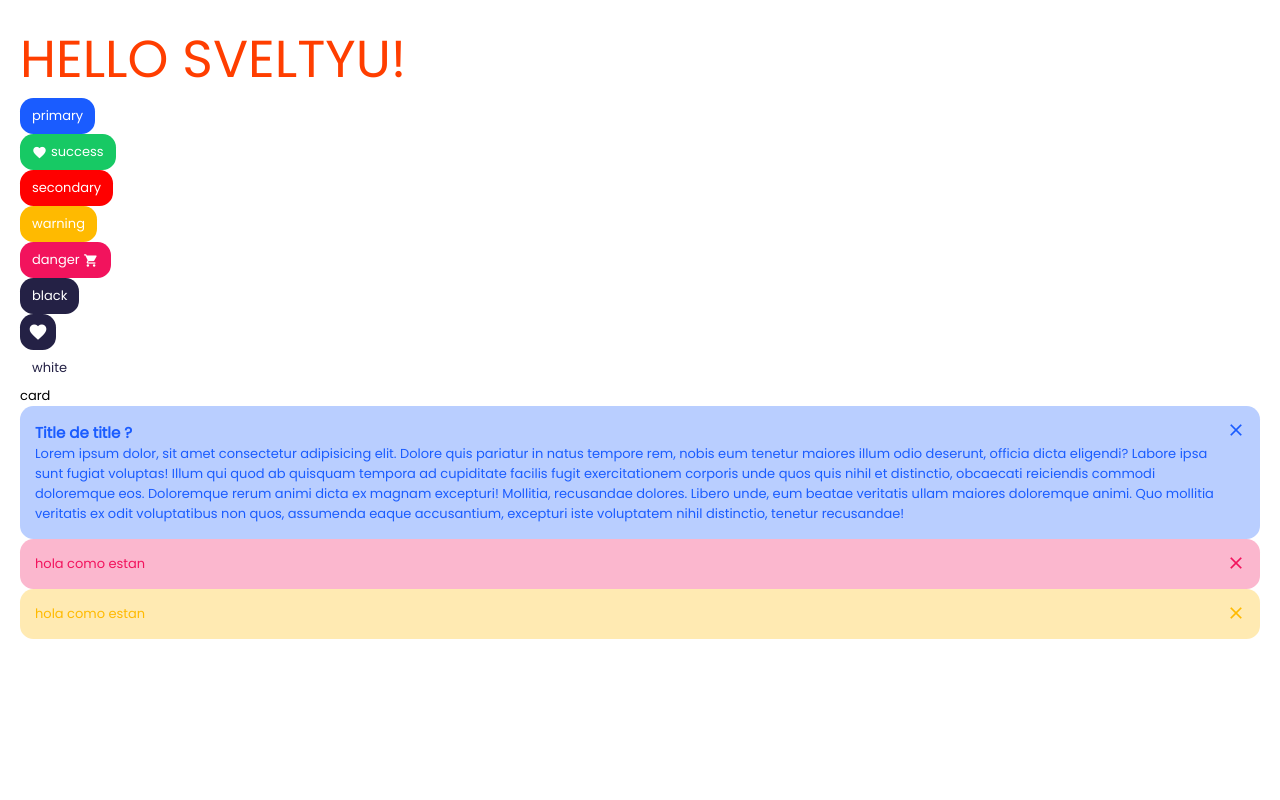
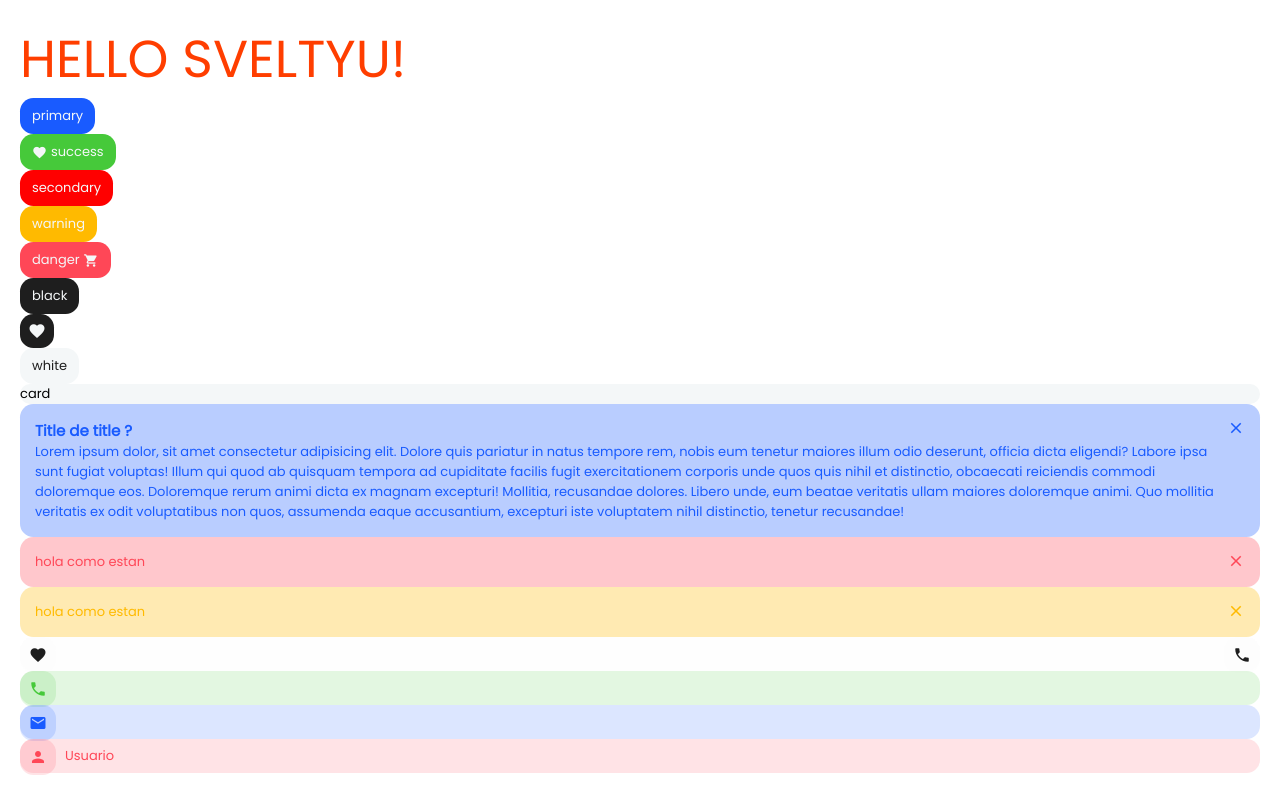
Before and after one commit to oswaldohuillca/sveltyu, a Svelte app: page / in a window 1280 px wide. Built offline with nearby package versions, Linux system fonts and the light colour scheme.

Commit message:
Add Input component

```diff
--- a/src/App.svelte
+++ b/src/App.svelte
@@ -2,6 +2,7 @@
   import YuAlert from './components/YuAlert/YuAlert.svelte';
   import YuButton from './components/YuButton/YuButton.svelte';
   import YuCard from './components/YuCard/YuCard.svelte';
+  import YuInput from './components/YuInput/YuInput.svelte';
   import YuTypography from './components/YuTypography/YuTypography.svelte';
 
   export let name: string;
@@ -41,6 +42,10 @@
   </YuAlert>
   <YuAlert color="danger">hola como estan</YuAlert>
   <YuAlert color="warning">hola como estan</YuAlert>
+  <YuInput iconStart="favorite" iconEnd="phone" />
+  <YuInput color="success" iconStart="phone" />
+  <YuInput color="primary" iconStart="mail" />
+  <YuInput color="danger" iconStart="person" placeholder="Usuario" />
 </main>
 
 <style>
@@ -54,7 +59,7 @@
     font-weight: 100;
   }
   :global(.material-icons) {
-    font-size: 20px !important;
+    font-size: 18px !important;
   }
 
   @media (min-width: 640px) {
--- a/src/components/YuButton/YuButton.svelte
+++ b/src/components/YuButton/YuButton.svelte
@@ -55,7 +55,7 @@
 </button>
 
 <style lang="scss">
-  @import '../../scss/variables.scss';
+  @import '../../scss/main.scss';
 
   @keyframes ripple {
     0% {
--- a/src/components/YuIcon/YuIcon.svelte
+++ b/src/components/YuIcon/YuIcon.svelte
@@ -9,15 +9,28 @@
     | 'danger'
     | 'black'
     | 'white' = null;
+  export let className: string = null;
 </script>
 
-<span class="icon icon-{color} {iconFamily}"> {icon} </span>
+<span class="icon icon-{color} {iconFamily} {className}"> {icon} </span>
 
 <style lang="scss">
   @import '../../scss/main.scss';
 
   .icon {
-    padding: $padding;
+    width: 30px;
+    height: 30px;
+    display: flex;
+    align-items: center;
+    justify-content: center;
+    border: none;
+    border-radius: 10px;
+    cursor: pointer;
+    transition: all 0.3s ease;
+    &:hover {
+      transform: translateY(-3px);
+      box-shadow: getShadow($black);
+    }
     @each $i, $color in $colors {
       &.icon-#{'' + $i} {
         background: $color;
--- /dev/null
+++ b/src/components/YuInput/YuInput.svelte
@@ -0,0 +1,133 @@
+<script lang="ts">
+  import { getColor } from '../../helpers/colors';
+
+  import YuIcon from '../YuIcon/YuIcon.svelte';
+
+  export let color:
+    | 'primary'
+    | 'secondary'
+    | 'success'
+    | 'warning'
+    | 'danger'
+    | 'black'
+    | 'white' = 'white';
+  export let placeholder: string = null;
+  export let iconStart: string = null;
+  export let iconEnd: string = null;
+  let value = '';
+</script>
+
+<div class="input-container input-container-{color}">
+  <input
+    type="text"
+    class="input input-{color}"
+    style="padding-left: {iconStart && '40px'}; padding-right: {iconEnd &&
+      '40px'}; color: rgb({getColor(color).value})"
+    bind:value
+  />
+
+  <!--START PLACEHOLDER-->
+  {#if placeholder && value.length === 0}
+    <div class="input-placeholder-container">
+      <span class="input-placeholder">{placeholder}</span>
+    </div>
+  {/if}
+  <!--END PLACEHOLDER-->
+  {value}
+  <!--START ICON LEFT-->
+  {#if iconStart}
+    <span class="material-icons input-icon input-icon-{color} input-icon-left">
+      {iconStart}
+    </span>
+  {/if}
+  <!--END ICON LEFT-->
+
+  <!--START ICON RIGHT-->
+  {#if iconEnd}
+    <span class="material-icons input-icon input-icon-{color} input-icon-right">
+      {iconEnd}
+    </span>
+  {/if}
+  <!--END ICON RIGHT-->
+</div>
+
+<style lang="scss">
+  @import '../../scss/main.scss';
+
+  .input-container {
+    position: relative;
+    width: 100%;
+    @each $i, $color in $colors {
+      &-#{$i} {
+        @if $i == white {
+          color: $black;
+        } @else {
+          color: $color;
+        }
+      }
+    }
+    .input {
+      width: 100%;
+      border: none;
+      border-radius: $border-radius;
+      padding: 7px 13px 7px 10px;
+      @each $i, $color in $colors {
+        &-#{$i} {
+          background: rgba($color, 0.15);
+        }
+      }
+      &:focus {
+        outline: none;
+        & ~ .input-placeholder-container {
+          transform: translateX(3px);
+          opacity: 0;
+        }
+      }
+      &:focus ~ .input-icon-right {
+        transform: translate(6px, -6px);
+        box-shadow: getShadow($black);
+        background: $white;
+      }
+      &:focus ~ .input-icon-left {
+        transform: translate(-6px, -6px);
+        box-shadow: getShadow($black);
+        background: $white;
+      }
+    }
+    & .input-icon {
+      position: absolute;
+      width: 36px;
+      height: 36px;
+      display: inline-flex;
+      align-items: center;
+      justify-content: center;
+      border: none;
+      border-radius: $border-radius;
+      cursor: pointer;
+      transition: all 0.3s ease;
+      @each $i, $color in $colors {
+        &-#{$i} {
+          background: rgba($color, 0.15);
+        }
+      }
+      &.input-icon-left {
+        top: 0;
+        left: 0;
+      }
+      &.input-icon-right {
+        top: 0;
+        right: 0;
+      }
+    }
+    & .input-placeholder-container {
+      position: absolute;
+      left: 45px;
+      top: 0;
+      height: 100%;
+      display: flex;
+      align-items: center;
+      pointer-events: none;
+      transition: all 0.3s ease;
+    }
+  }
+</style>
--- a/src/scss/variables.scss
+++ b/src/scss/variables.scss
@@ -1,11 +1,11 @@
 /****** Colors ********/
-$primary: rgb(26, 92, 255);
+$primary: rgb(25, 91, 255);
 $secondary: red;
-$success: rgb(23, 201, 100);
+$success: rgb(70, 201, 58);
 $warning: rgb(255, 186, 0);
-$danger: rgb(242, 19, 93);
-$black: rgb(36, 33, 69);
-$white: white;
+$danger: rgb(255, 71, 87);
+$black: rgb(30, 30, 30);
+$white: rgb(244, 247, 248);
 
 $colors: (
   primary: $primary,
@@ -16,6 +16,10 @@ $colors: (
   black: $black,
   white: $white,
 );
+
+/*************General **********/
+$icon-heigh: 30px;
+$icon-width: 30px;
 
 /************** Epacer *********/
 $padding: 8px;
```
